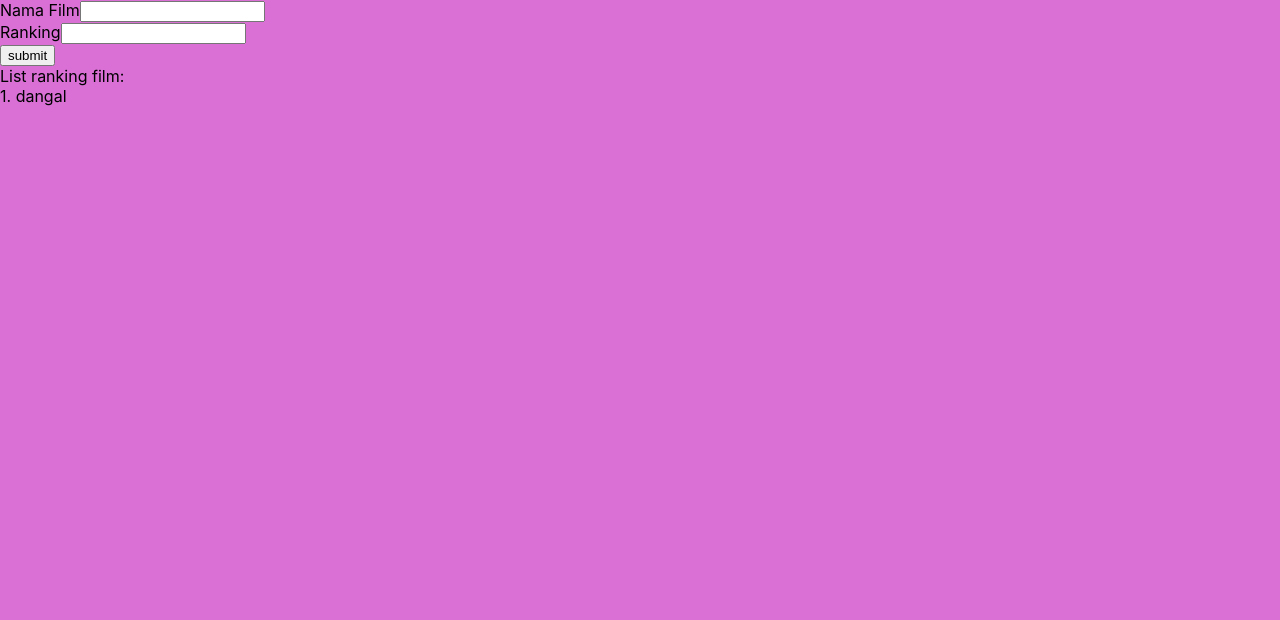
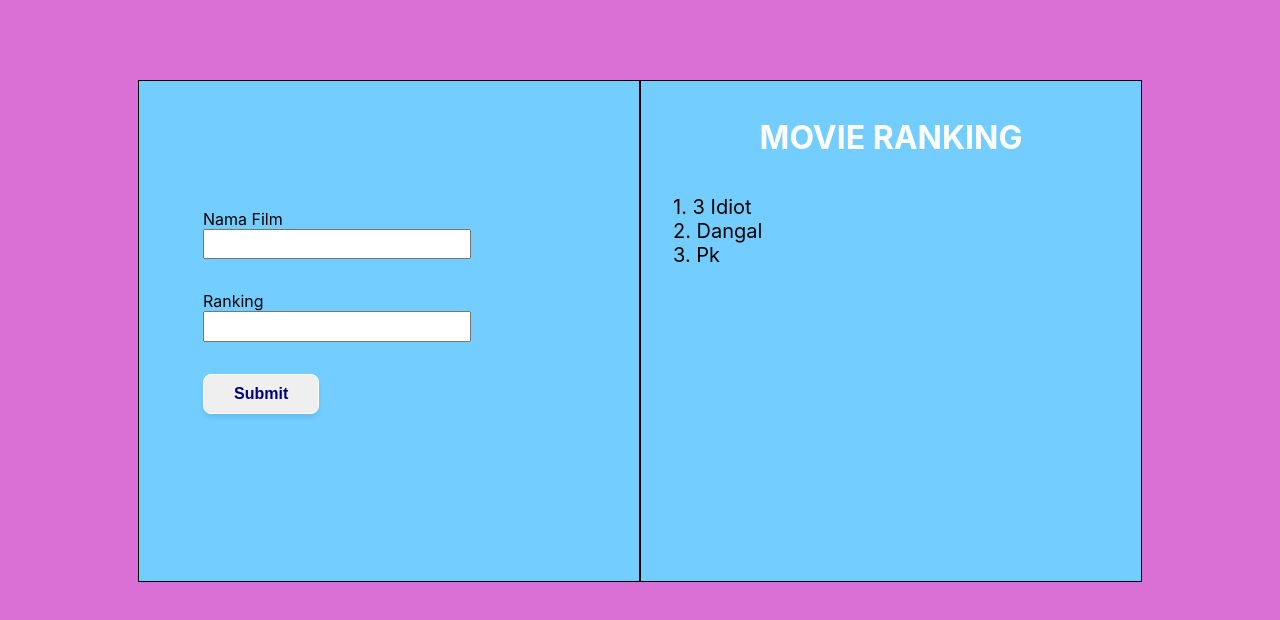
Before and after one commit to Qspc/project-reactjs, a React (Create React App) app: page /update in a window 1280 px wide. Shown: the top 620 px of the page. Built offline with nearby package versions, Linux system fonts and the light colour scheme.

Commit message:
update: styling in searchInput and sorting

```diff
--- a/src/index.css
+++ b/src/index.css
@@ -56,3 +56,15 @@ h1 {
   bottom: 0;
   right: 0;
 }
+
+.button {
+  box-shadow: 0px 4px 4px rgba(0, 0, 0, 0.07);
+  border: 0.1px solid white;
+  border-radius: 8px;
+  align-item: center;
+  padding: 3px 30px;
+  font-size: 16px;
+  line-height: 32px;
+  font-weight: 600;
+  color: navy;
+}
--- a/src/pages/Filtering.js
+++ b/src/pages/Filtering.js
@@ -79,14 +79,13 @@ export default function Filtering() {
           <div
             key={index}
             style={{
-              border: '0.1px solid white',
               borderRadius: '8px',
               flexBasis: '300px',
               margin: '10px',
               padding: '30px 50px',
               textAlign: 'center',
               fontWeight: 'bold',
-              backgroundColor: 'white',
+              backgroundColor: 'rgb(115, 205, 255)',
               boxShadow: '0px 4px 4px rgba(0, 0, 0, 0.07)',
             }}
           >
--- a/src/pages/Pagination.js
+++ b/src/pages/Pagination.js
@@ -32,19 +32,23 @@ export default function PaginationFunc() {
           key={index}
           style={{
             width: '80%',
-            border: '0.1px solid white',
             boxShadow: '0px 4px 4px rgba(0, 0, 0, 0.07)',
             borderRadius: '8px',
             display: 'flex',
             flexDirection: 'column',
             textAlign: 'center',
-            margin: 'auto',
+            marginTop: '5rem',
+            marginLeft: 'auto',
+            marginRight: 'auto',
             padding: '150px 0px 150px 0px',
             background: 'white',
             opacity: '90%',
+            backgroundColor: 'rgb(115, 205, 255)',
           }}
         >
-          <Container maxWidth="sm">{data}</Container>
+          <Container maxWidth="sm">
+            <h1>{data}</h1>
+          </Container>
         </div>
       ))}
       <div style={{ marginLeft: '500px', padding: '15px 0px 15px 0px' }}>
--- a/src/pages/SearchInput.js
+++ b/src/pages/SearchInput.js
@@ -15,10 +15,8 @@ export default function SearchInput() {
   useEffect(() => {
     if (searchResult) {
       const newData = data.filter((item) => Object.values(item.name.common).join('').toLowerCase().includes(searchResult.toLowerCase()));
-      // setCountry(newData);
       setResult(newData);
     } else {
-      // console.log(data);
       setResult(data);
     }
   }, [searchResult, data]);
@@ -34,15 +32,22 @@ export default function SearchInput() {
 
   return (
     <>
-      <input onChange={(e) => setSearchResult(e.target.value)} type="text" placeholder="Search Countries..." />
+      <h1>List of animal:</h1>
+
       <div>
-        <h1>List of animal:</h1>
-        <h4> {filtered} result </h4>
-        <ul>
+        <div style={{ margin: '40px 60px' }}>
+          <input style={{ padding: '0.2em 0.5em', font: 'inherit' }} onChange={(e) => setSearchResult(e.target.value)} type="text" placeholder="Search Countries..." />
+          <span style={{ fontWeight: 'bold', fontSize: '14px' }}> {filtered} result </span>
+        </div>
+
+        <div style={{ display: 'flex', flexDirection: 'row', flexWrap: 'wrap', justifyContent: 'center' }}>
           {result.map((data, index) => (
-            <li key={index}> {data.name.common} </li>
+            <div key={index} style={{ width: '200px', height: '3rem', marginLeft: '5px' }}>
+              {data.name.common}
+            </div>
           ))}
-        </ul>
+        </div>
+        <ul></ul>
       </div>
     </>
   );
--- a/src/pages/TableSorting.js
+++ b/src/pages/TableSorting.js
@@ -37,15 +37,18 @@ export default function TableSorting() {
   };
 
   return (
-    <>
-      <table className="table" style={{ border: '2px solid black', borderCollapse: 'collapse' }}>
+    <div>
+      <h1 style={{ marginBottom: '5rem' }}>Table With Ascending Descending</h1>
+      <table className="table" style={{ border: '2px solid black', borderCollapse: 'collapse', marginLeft: 'auto', marginRight: 'auto' }}>
         <thead>
           <tr style={{}}>
             {columns.map(({ label, accessor }) => {
               return (
-                <th key={accessor} style={{ backgroundColor: '#96D4D4', border: '2px solid black', padding: '5px 20px' }}>
+                <th key={accessor} style={{ backgroundColor: '#96D4D4', border: '2px solid black', padding: '1rem 3rem', position: 'relative' }}>
                   {label}
-                  <button style={{ padding: '5px', marginLeft: '15px' }} onClick={() => handleSort(accessor)}></button>
+                  <button style={{ position: 'absolute', right: 0, bottom: 0, margin: '2px' }} onClick={() => handleSort(accessor)}>
+                    sort
+                  </button>
                 </th>
               );
             })}
@@ -54,8 +57,7 @@ export default function TableSorting() {
         <tbody>
           {tableData.map((data) => {
             return (
-              <tr key={data.id}>
-                {/* <td style={{ border: '2px solid black', padding: '3px 5px' }}>{data.id} </td> */}
+              <tr key={data.id} style={{ backgroundColor: 'white' }}>
                 <td style={{ border: '2px solid black', padding: '3px 5px' }}>{data.first_name} </td>
                 <td style={{ border: '2px solid black', padding: '3px 5px' }}>{data.last_name} </td>
                 <td style={{ border: '2px solid black', padding: '3px 5px' }}>{data.email} </td>
@@ -66,7 +68,6 @@ export default function TableSorting() {
           })}
         </tbody>
       </table>
-      {/* <button onClick={handleSort}>cek</button> */}
-    </>
+    </div>
   );
 }
--- a/src/pages/TextEditor.js
+++ b/src/pages/TextEditor.js
@@ -6,23 +6,12 @@ import ReactQuill from 'react-quill';
 
 export default function TextEditor() {
   const [text, setText] = useState('');
-  // const [kata, setKata] = useState('halo');
   return (
     <div style={{ textAlign: 'center', display: 'flex', flexDirection: 'column' }}>
-      <h1>TextEditor</h1>
-      <ReactQuill theme="snow" name="description" value={text} onChange={setText} style={{ width: '750px', height: '200px', margin: 'auto' }} />
+      <h1>Text Editor</h1>
+      <ReactQuill theme="snow" name="description" value={text} onChange={setText} style={{ width: '750px', height: '200px', margin: 'auto', backgroundColor: 'white' }} />
       <h3 style={{ padding: '40px' }}>Result: {text} </h3>
       {/* dangerouslySetInnerHTML={{ __html: text }} */}
     </div>
   );
 }
-
-// const TextEditor = () => {
-//   return (
-//     <div>
-//       <h1>Disini fungsi pembuatan text editor</h1>
-//     </div>
-//   );
-// };
-
-// export default TextEditor;
--- a/src/pages/UpdateSorting.js
+++ b/src/pages/UpdateSorting.js
@@ -3,7 +3,13 @@ import { useState } from 'react';
 export default function UpdateSorting() {
   const [ranking, setRanking] = useState([
     {
+      film: '3 idiot',
+    },
+    {
       film: 'dangal',
+    },
+    {
+      film: 'pk',
     },
   ]);
   const [film, setFilm] = useState('');
@@ -24,27 +30,31 @@ export default function UpdateSorting() {
     }
   };
   return (
-    <>
-      <div>
-        <div>
-          <label>Nama Film</label>
-          <input onChange={handleChangeFilm} type="text" />
+    <div className="flex" style={{ marginTop: '5rem' }}>
+      <div style={{ width: '500px', height: '500px', border: '1px solid black', backgroundColor: 'rgb(115, 205, 255)' }}>
+        <div style={{ padding: '6rem 4rem' }}>
+          <div style={{ marginTop: '2rem' }}>
+            <span>Nama Film</span> <br />
+            <input style={{ padding: '0.2em 0.5em', font: 'inherit' }} onChange={handleChangeFilm} type="text" />
+          </div>
+          <div style={{ marginTop: '2rem' }}>
+            <span>Ranking</span> <br />
+            <input style={{ padding: '0.2em 0.5em', font: 'inherit' }} onChange={handleChangeUrut} type="text" />
+          </div>
+          <button className="button" style={{ marginTop: '2rem' }} onClick={handleSubmit}>
+            Submit
+          </button>
         </div>
-        <div>
-          <label>Ranking</label>
-          <input onChange={handleChangeUrut} type="text" />
-        </div>
-        <button onClick={handleSubmit}>submit</button>
       </div>
 
-      <div>
-        List ranking film:
+      <div style={{ width: '500px', height: '500px', border: '1px solid black', backgroundColor: 'rgb(115, 205, 255)' }}>
+        <h1>Movie Ranking</h1>
         {ranking.map((data, index) => (
-          <div key={data.id}>
+          <div style={{ marginLeft: '2rem', fontSize: '20px', textTransform: 'capitalize' }} key={data.id}>
             {index + 1}. {data.film}
           </div>
         ))}
       </div>
-    </>
+    </div>
   );
 }
```
